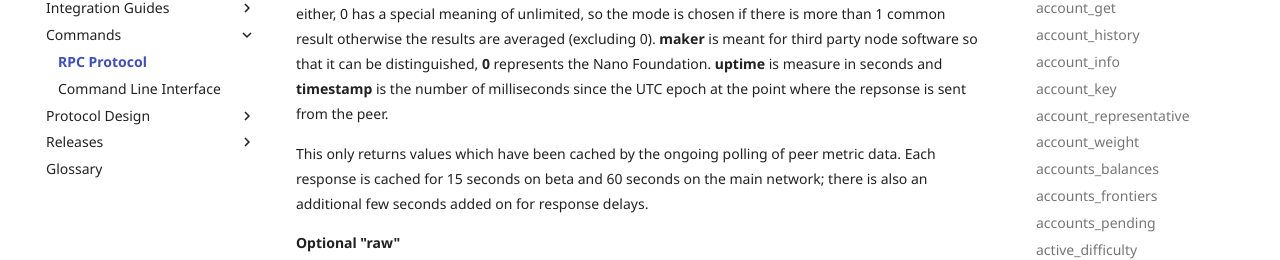
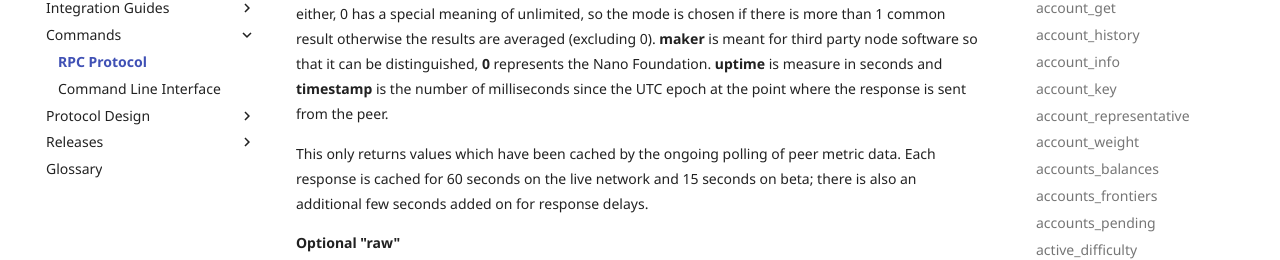
Before and after one commit to nanocurrency/nano-docs, an MkDocs documentation site: the page built from docs/commands/rpc-protocol.md, in a window 1280 px wide and 900 px high, scrolled down 38062 px. Shown: the part 181-441 px from the top of the window. Built offline with MkDocs 1.6.1 and Material for MkDocs 9.7.7, drawn with Linux system fonts in a browser that asks for light colours; comment, search, counter and statistics services are not loaded.

Commit message:
Gui comments

````diff
--- a/docs/commands/rpc-protocol.md
+++ b/docs/commands/rpc-protocol.md
@@ -1729,9 +1729,9 @@ Return metrics from nodes.
     "timestamp": "1587055945990"
 }
 ```
-This contains a summarized view of the network, 10% of lower/upper bound results are removed to reduce the effect of outliers. Most values returned are averages, in some cases the mode (most common) is returned such as the **genesis_block** & **\*_version/maker** fields. **bandwidth_cap** can return either, 0 has a special meaning of unlimited, so the mode is chosen if there is more than 1 common result otherwise the results are averaged (excluding 0). **maker** is meant for third party node software so that it can be distinguished, **0** represents the Nano Foundation. **uptime** is measure in seconds and **timestamp** is the number of milliseconds since the UTC epoch at the point where the repsonse is sent from the peer.
-
-This only returns values which have been cached by the ongoing polling of peer metric data. Each response is cached for 15 seconds on beta and 60 seconds on the main network; there is also an additional few seconds added on for response delays.
+This contains a summarized view of the network, 10% of lower/upper bound results are removed to reduce the effect of outliers. Most values returned are averages, in some cases the mode (most common) is returned such as the **genesis_block** & **\*_version/maker** fields. **bandwidth_cap** can return either, 0 has a special meaning of unlimited, so the mode is chosen if there is more than 1 common result otherwise the results are averaged (excluding 0). **maker** is meant for third party node software so that it can be distinguished, **0** represents the Nano Foundation. **uptime** is measure in seconds and **timestamp** is the number of milliseconds since the UTC epoch at the point where the response is sent from the peer.
+
+This only returns values which have been cached by the ongoing polling of peer metric data. Each response is cached for 60 seconds on the live network and 15 seconds on beta; there is also an additional few seconds added on for response delays.
 
 **Optional "raw"**
 When setting raw to true metrics from all nodes are displayed. It additionally contains **signature**, **node_id**, **address** and **port** from each peer.
````
